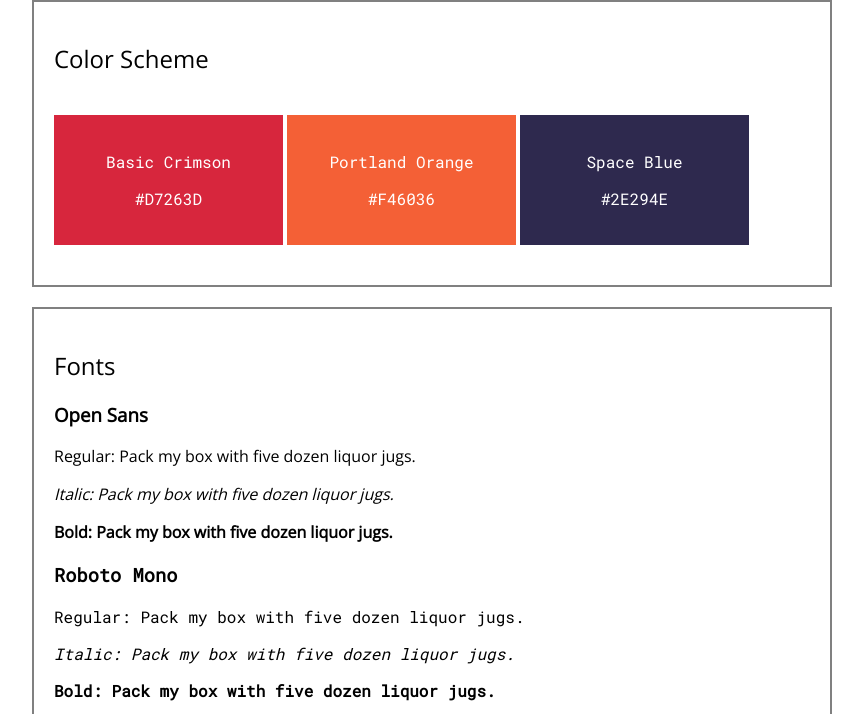
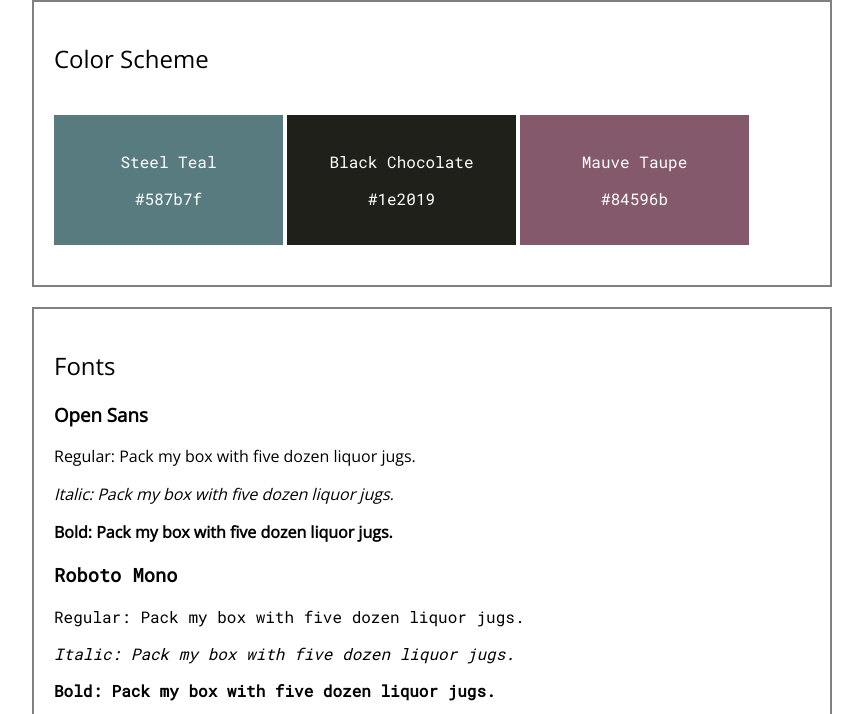
Before and after one commit to LucasVance/website-design-system, a plain HTML site: page index.html in a window 1280 px wide. Shown: the part 86-800 px from the top of the page, without its empty margins (208-1071 px from the left). Drawn offline with nearby package versions, Linux system fonts and the light colour scheme.

Commit message:
Changed colors

```diff
--- a/index.html
+++ b/index.html
@@ -21,19 +21,19 @@
         <h2>Color Scheme</h2>
 
         <div id="colors">
-            <div class="color-display basic-crimson">
-                <p class="color-label">Basic Crimson</p>
-                <p class="color-code">#D7263D</p>
+            <div class="color-display steel-teal">
+                <p class="color-label">Steel Teal</p>
+                <p class="color-code">#587b7f</p>
             </div>
 
-            <div class="color-display portland-orange">
-                <p class="color-label">Portland Orange</p>
-                <p class="color-code">#F46036</p>
+            <div class="color-display black-chocolate">
+                <p class="color-label">Black Chocolate</p>
+                <p class="color-code">#1e2019</p>
             </div>
 
-            <div class="color-display space-blue">
-                <p class="color-label">Space Blue</p>
-                <p class="color-code">#2E294E</p>
+            <div class="color-display mauve-taupe">
+                <p class="color-label">Mauve Taupe</p>
+                <p class="color-code">#84596b</p>
             </div>
         </div>
     </div>
--- a/resources/css/styles.css
+++ b/resources/css/styles.css
@@ -24,16 +24,16 @@
     text-align: center;
 }
 
-.basic-crimson {
-    background-color: #d7263d;
+.steel-teal {
+    background-color: #587b7f;
 }
 
-.portland-orange {
-    background-color: #f46036;
+.black-chocolate {
+    background-color: #1e2019;
 }
 
-.space-blue {
-    background-color: #2e294e;
+.mauve-taupe {
+    background-color: #84596b;
 }
 
 
```
